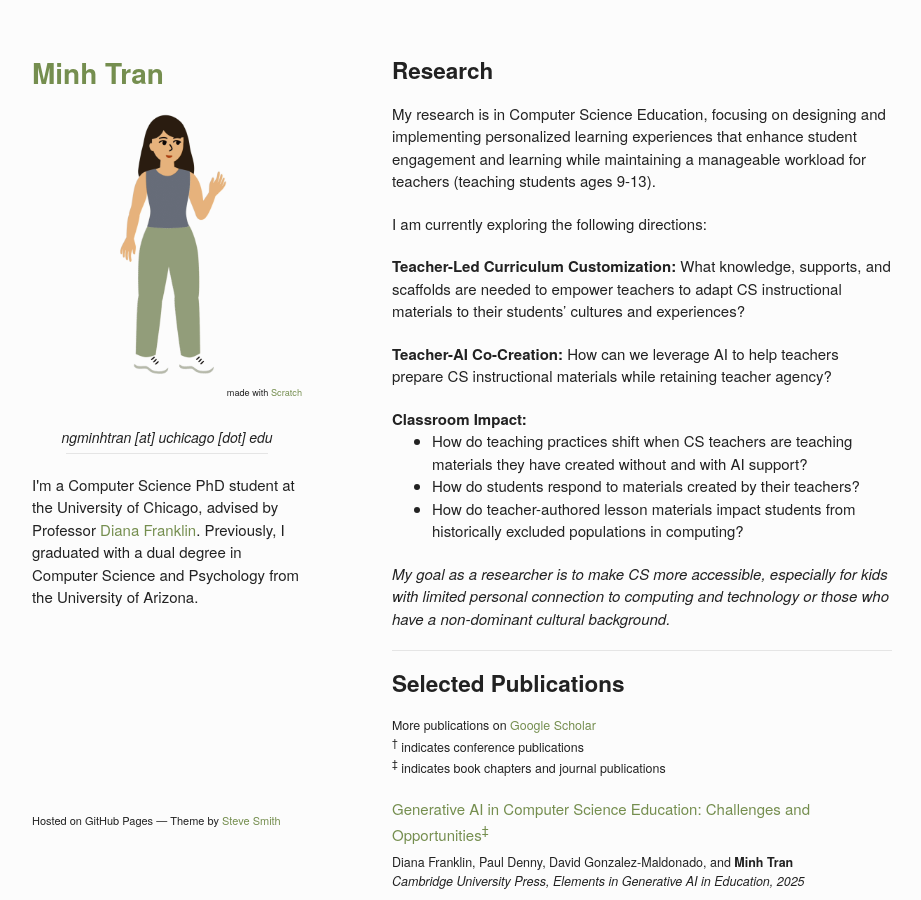
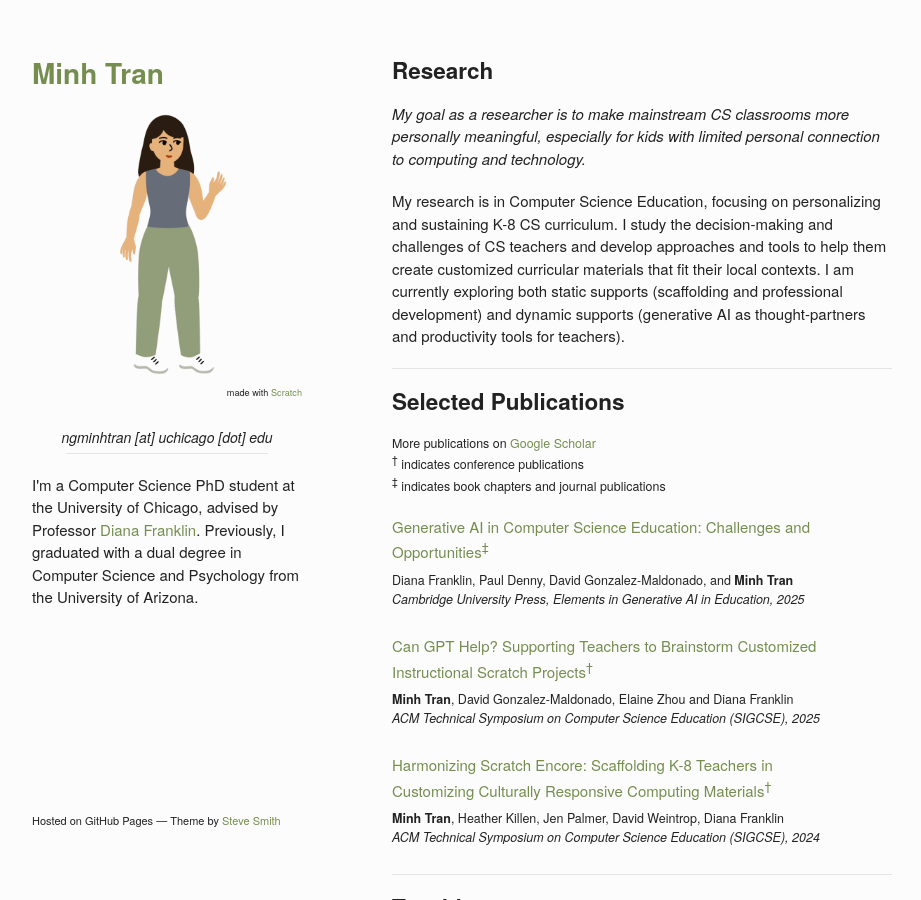
Before and after one commit to ngminhtran/ngminhtran.github.io, a Jekyll site: the page built from index.md, in a window 1280 px wide and 900 px high. Shown: the whole window, without its empty margins (178-1099 px from the left). Built offline with Jekyll 4.4.1, drawn with Linux system fonts in a browser that asks for light colours.

Commit message:
Updated research objective

```diff
--- a/index.md
+++ b/index.md
@@ -7,20 +7,9 @@
 
 ## Research
 
-My research is in Computer Science Education, focusing on designing and implementing personalized learning experiences that enhance student engagement and learning while maintaining a manageable workload for teachers (teaching students ages 9-13).
+*My goal as a researcher is to make mainstream CS classrooms more personally meaningful, especially for kids with limited personal connection to computing and technology.*
 
-I am currently exploring the following directions:
-
-**Teacher-Led Curriculum Customization:** What knowledge, supports, and scaffolds are needed to empower teachers to adapt CS instructional materials to their students' cultures and experiences?
-
-**Teacher-AI Co-Creation:** How can we leverage AI to help teachers prepare CS instructional materials while retaining teacher agency?
-
-**Classroom Impact:**
-* How do teaching practices shift when CS teachers are teaching materials they have created without and with AI support?
-* How do students respond to materials created by their teachers?
-* How do teacher-authored lesson materials impact students from historically excluded populations in computing?
-
-*My goal as a researcher is to make CS more accessible, especially for kids with limited personal connection to computing and technology or those who have a non-dominant cultural background.*
+My research is in Computer Science Education, focusing on personalizing and sustaining K-8 CS curriculum. I study the decision-making and challenges of CS teachers and develop approaches and tools to help them create customized curricular materials that fit their local contexts. I am currently exploring both static supports (scaffolding and professional development) and dynamic supports (generative AI as thought-partners and productivity tools for teachers).
 
 * * *
 ## Selected Publications
@@ -43,6 +32,10 @@
 * * *
 ## Teaching
 
+<!-- Create Computer Games for Learning\
+<sub>Position: Instructor of Record</sub>\
+<sup>*University of Chicago (Pre-College Program), Summer 2026*</sup> -->
+
 Computers for Learning\
 <sub>Position: Co-Instructor | Instructor: Diana Franklin</sub>\
 <sup>*University of Chicago, Fall 2025*</sup>
```
Also changed, not shown: 1 other file.
